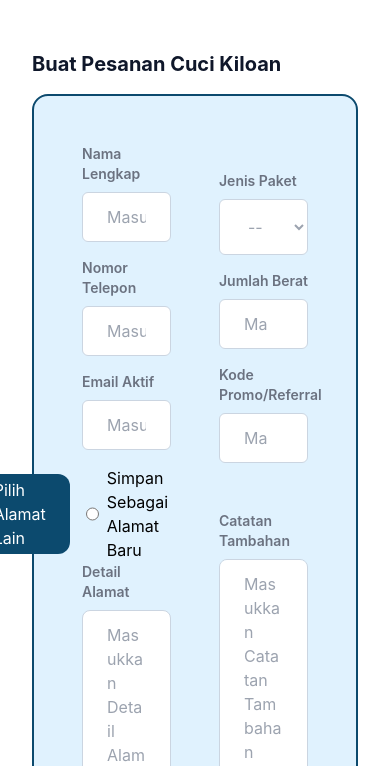
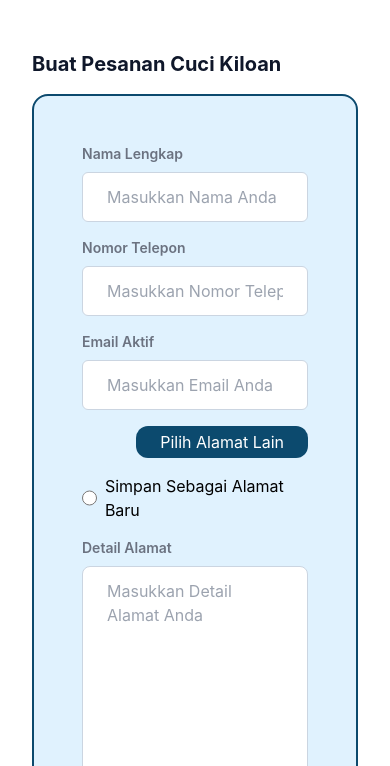
Before and after one commit to raihanprojecthub/laundrypro-frontend, a website: page src/pelanggan/cuci-kiloan.html in a window 390 px wide. Shown: the part 78-844 px from the top of the page. Drawn offline with Linux system fonts and the light colour scheme.

Commit message:
Create Front End Project

```diff
--- a/src/pelanggan/cuci-kiloan.html
+++ b/src/pelanggan/cuci-kiloan.html
@@ -111,7 +111,7 @@
         <div class="bg-sky-100 px-12 py-12 rounded-2xl border-2 border-primary">
           <form action="">
             <div class="flex flex-wrap justify-center items-center">
-              <div class="w-1/2 pr-6">
+              <div class="w-full md:w-1/2 md:pr-6">
                 <label for="nama" class="block mb-2 font-semibold text-sm text-gray-500">Nama Lengkap</label>
                 <input type="text" id="nama" name="nama" class="w-full mb-4 py-3 px-6 bg-white rounded-md border border-slate-300" placeholder="Masukkan Nama Anda" required>
 
@@ -121,7 +121,7 @@
                 <label for="email" class="block mb-2 font-semibold text-sm text-gray-500">Email Aktif</label>
                 <input type="email" id="email" name="email" class="w-full mb-4 py-3 px-6 bg-white rounded-md border border-slate-300" placeholder="Masukkan Email Anda" required>
 
-                <div class="flex justify-end items-center gap-4">
+                <div class="flex flex-wrap justify-end items-center gap-4 mb-4 md:mb-0">
                   <div class="px-6 py-1 text-white bg-primary rounded-xl">Pilih Alamat Lain</div>
                   <div class="flex justify-center items-center gap-2">
                     <input id="alamat-baru" type="radio" name="alamat-baru" class="w-4 h-4 border-gray-300">
@@ -134,7 +134,7 @@
                   placeholder="Masukkan Detail Alamat Anda"></textarea>
               </div>
 
-              <div class="w-1/2 pl-6">
+              <div class="w-full md:w-1/2 md:pl-6">
                 <label for="jenis-paket" class="block mb-2 font-semibold text-sm text-gray-500">Jenis Paket</label>
                 <select name="jenis-paket" id="jenis-paket" class="w-full mb-4 py-4 px-6 text-gray-400 bg-white rounded-md border border-slate-300">
                   <option value="">-- Pilih Jenis Paket --</option>
```
Also changed, not shown: src/pelanggan/cuci-satuan.html (+3 -3 lines).
